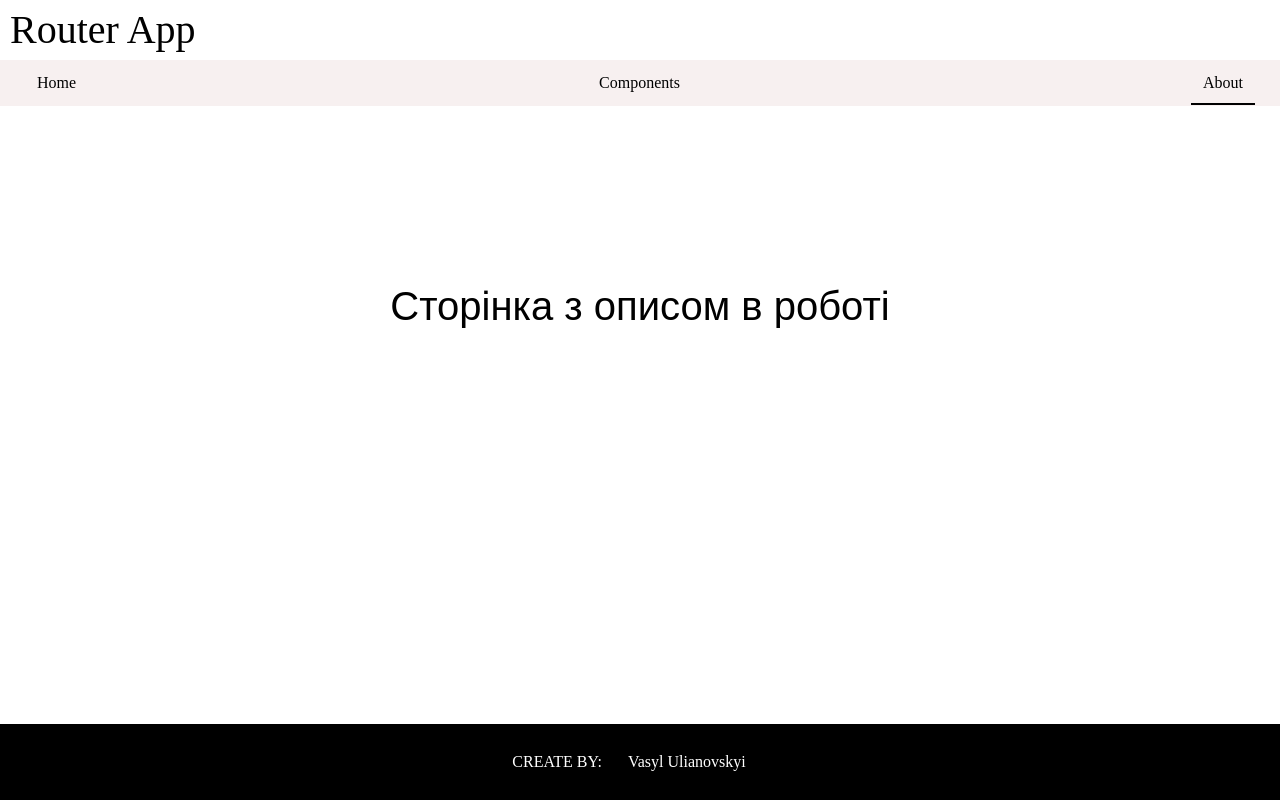
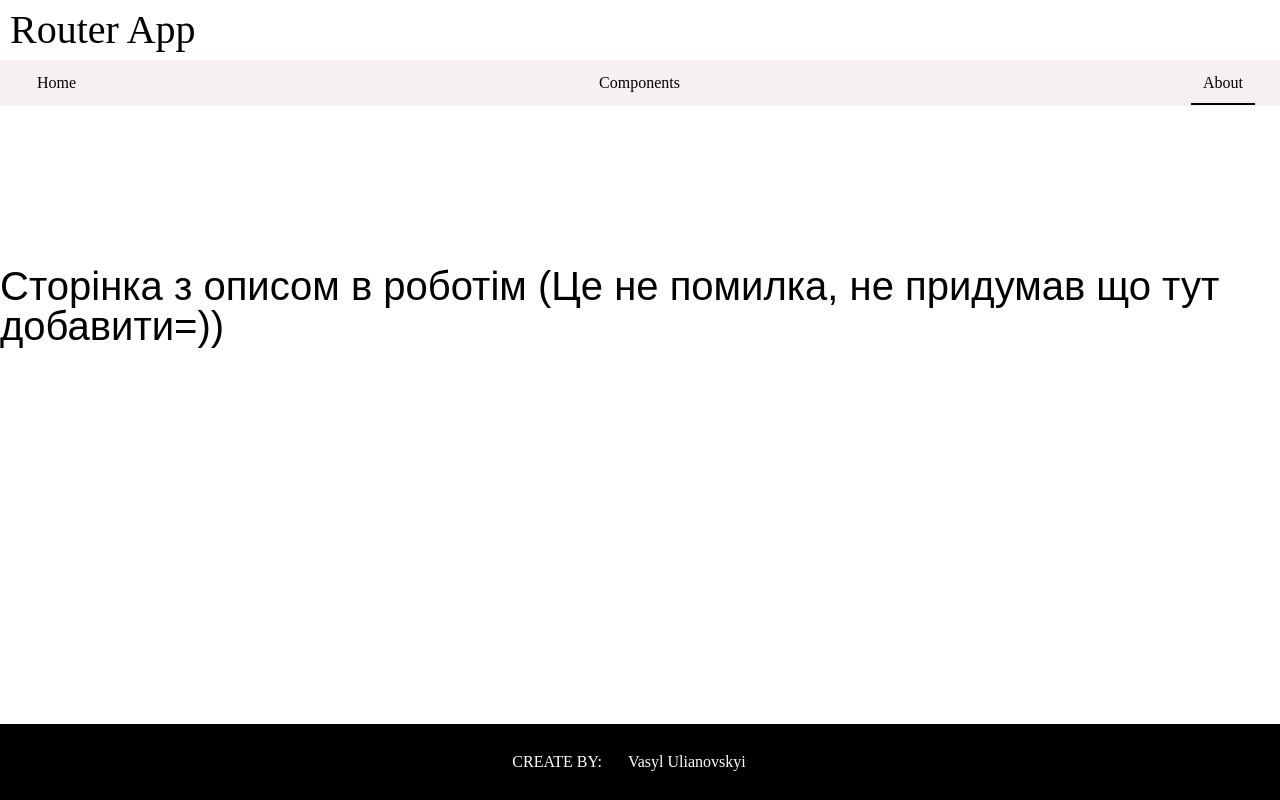
Before and after one commit to VasylUlianovskyi/React-Router-App, a React (Vite) app: page /about in a window 1280 px wide. Built offline with nearby package versions, Linux system fonts and the light colour scheme.

Commit message:
Add adout discription

```diff
--- a/src/About.jsx
+++ b/src/About.jsx
@@ -1,7 +1,11 @@
 import styles from "./HomeEl/HomeEl.module.sass";
 
 function About() {
-  return <div className={styles.homeEl}>Сторінка з описом в роботі</div>;
+  return (
+    <div className={styles.homeEl}>
+      Сторінка з описом в роботім (Це не помилка, не придумав що тут добавити=))
+    </div>
+  );
 }
 
 export default About;
--- a/src/ComponentsEl/ComponentsEl.jsx
+++ b/src/ComponentsEl/ComponentsEl.jsx
@@ -9,6 +9,7 @@ import LoginForm from "../LoginForm/LoginForm";
 import UserList from "../UserList/UserList";
 import Weather from "../WeatherWidget/Weather";
 import Slider from "../Slider/index";
+import NotFound from "../NotFound";
 import styles from "./ComponentsEl.module.sass";
 
 const user = {
@@ -76,6 +77,7 @@ function ComponentsEl() {
           <Route path="/loginform" element={<LoginForm />} />
           <Route path="/weather" element={<Weather />} />
           <Route path="/slider" element={<Slider images={images} />} />
+          <Route path="*" element={<NotFound />} />
         </Routes>
       </div>
     </div>
```
